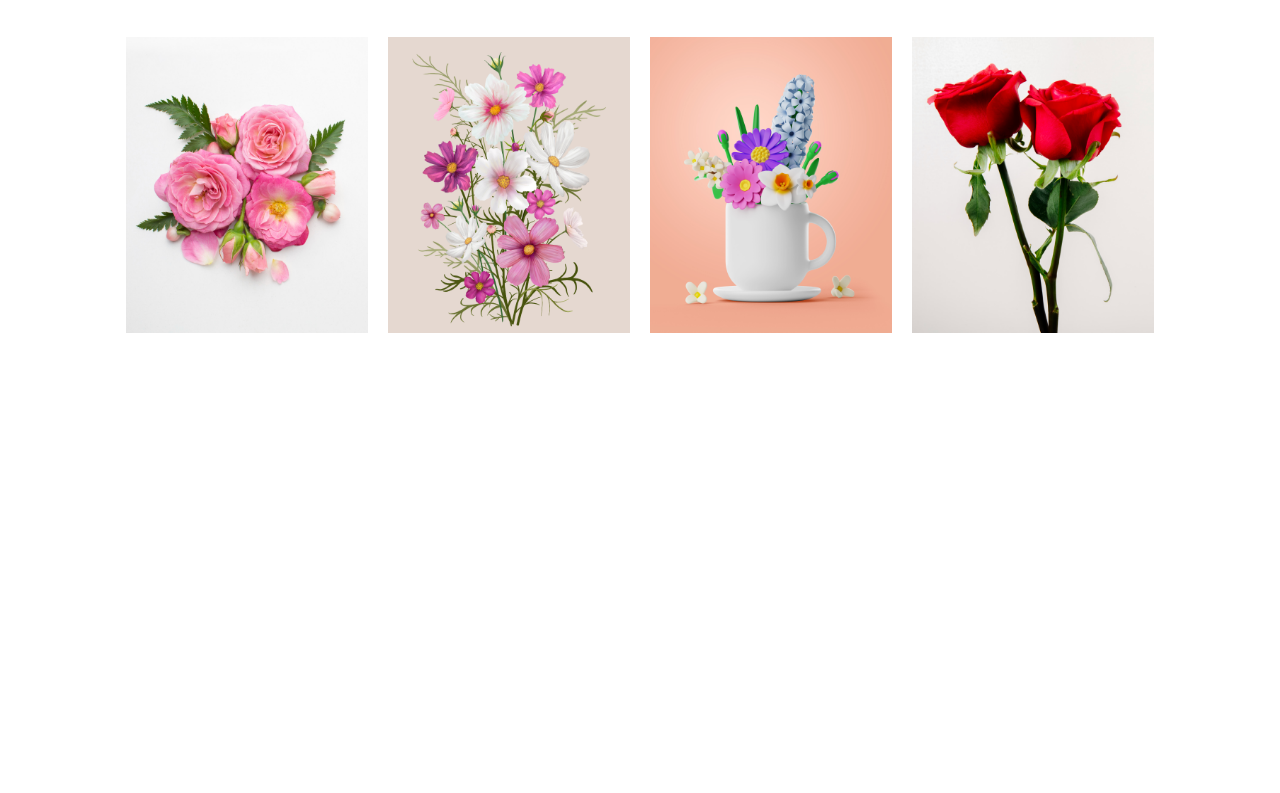
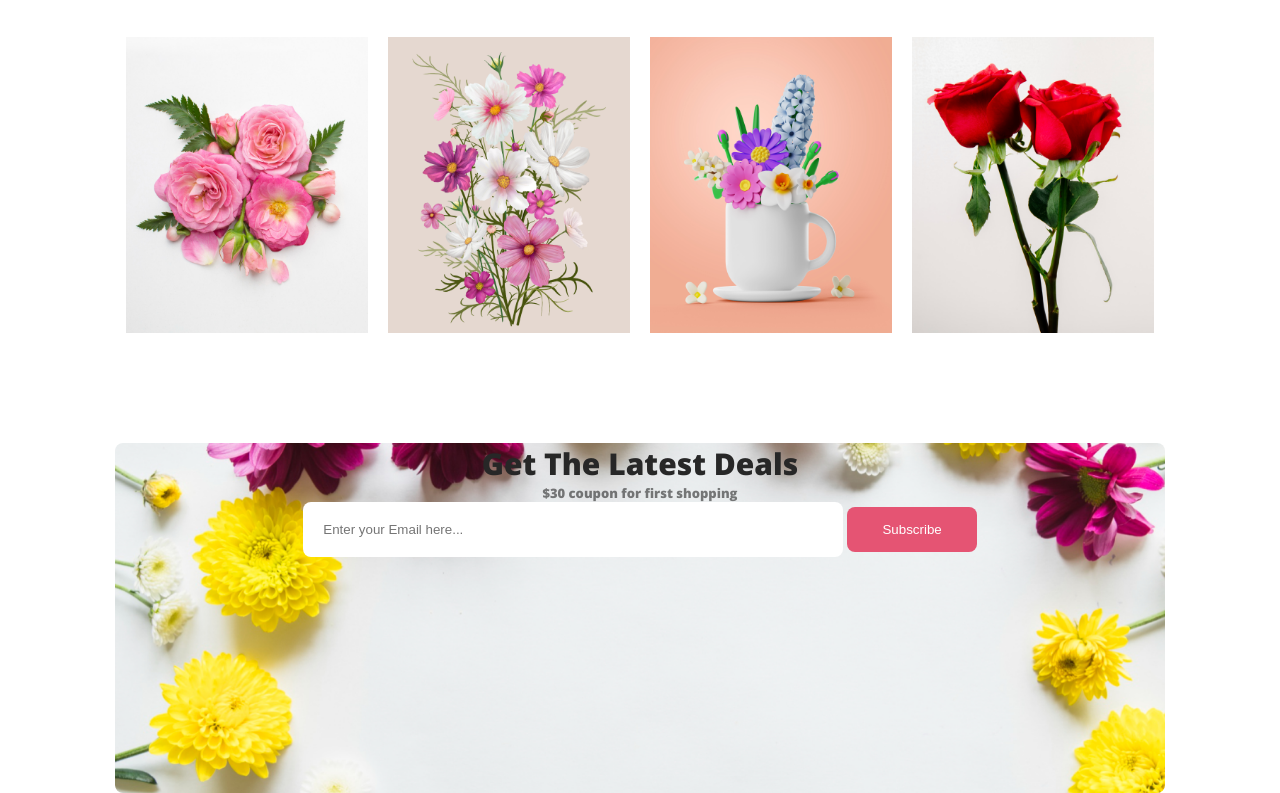
Before and after one commit to Humairaa1/Flower-Shop-Webpage, a plain HTML site: page index.html in a window 1280 px wide. Shown: the part 1678-2471 px from the top of the page. Before the commit the page ends 2011 px from the top, so only its background shows below. Drawn offline with nearby package versions, Linux system fonts and the light colour scheme.

Commit message:
Subscrib section running

```diff
--- a/index.html
+++ b/index.html
@@ -31,7 +31,7 @@
     <main>
         <section class="Discount-container">
             <div class="discount-info">
-                <h3 class="discount-title">Hot Deal ! Sale Up To 25% <span class="primary-clr">Off</span> </h3>
+                <h3 class="primary-title">Hot Deal ! Sale Up To 25% <span class="primary-clr">Off</span> </h3>
                 <p class="discount-description">It is a long established fact that a reader will be distracted by the readable content of a page when looking at its layout.</p>
                 <button class="primary-btn">Sing Up</button>
             </div>
@@ -42,7 +42,7 @@
         </section>
 
         <section class="instagram">
-            <h3 class="insta-title">Instagram </h3>
+            <h3 class="primary-title">Instagram </h3>
             <p class="insta-description">It is a long established fact that a reader will be distracted by the readable content of a page when looking at its layout.</p>
             <div class="all-box-img">
                 <img class="box-img" src="images/Flower 01.png" alt="">
@@ -51,6 +51,14 @@
                 <img class="box-img" src="images/Rectangle 6.png" alt="">
             </div>
         </section>
+        <section class="subscrib-container">
+
+            <h3 class="primary-title">Get The Latest Deals</h3>
+            <p class="subtitle">$30 coupon for first shopping</p>
+            <input class="email-input" type="email" placeholder="Enter your Email here...">
+            <button class="primary-btn">Subscribe</button>
+
+        </section>
     </main>
     <footer></footer>
 </body>
--- a/styles/webstyle.css
+++ b/styles/webstyle.css
@@ -19,6 +19,10 @@ body {
 .primary-clr{
     color: #E55473;
 }
+.primary-title{
+    color: #272727;
+font-size: 30px;
+}
 
 /* Header section styles */
 .header {
@@ -36,6 +40,8 @@ body {
 .header-description {
     color: rgba(39, 39, 39, 0.60);
     font-size: 12px;
+    margin-top: 25px;
+    margin-bottom: 25px;
 }
 
 .header-img {
@@ -53,15 +59,14 @@ background: rgba(229, 84, 115, 0.05);
     margin-top: 110px;
     padding: 80px 20px 80px 20px;
 }
-.discount-title{
-    color: #272727;
-font-size: 30px;
-}
+
 .discount-description{
     color: rgba(39, 39, 39, 0.60);
 font-size: 13px;
 width: 70%;
 margin: auto;
+margin-top: 18px;
+margin-bottom: 28px;
 }
 .discount-info{
     text-align: center;
@@ -72,10 +77,7 @@ margin: auto;
     text-align: center;
     margin-top: 110px;
 }
-.insta-title{
-    color: #272727;
-font-size: 30px;
-}
+
 .insta-description{
     color: rgba(39, 39, 39, 0.60);
 font-size: 13px;
@@ -93,3 +95,26 @@ margin-bottom: 40px;
     width: 242px;
 height: 296px;
 }
+
+/* subscrib section styles */
+.subscrib-container{
+    background-image: url(../images/Rectangle\ 9.png);
+    height: 350px;
+    width: 1050px;
+    background-size: cover;
+    margin: auto;
+    margin-top: 110px;
+    border-radius: 8px;
+    text-align: center;
+
+}
+.subtitle{
+    color: rgba(39, 39, 39, 0.60);
+font-size: 13px;
+}
+.email-input{
+    width: 500px;
+    border-radius: 8px;
+    border: none;
+    padding: 20px;
+}
```
